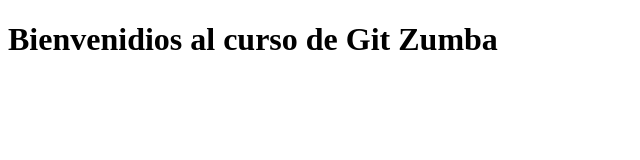
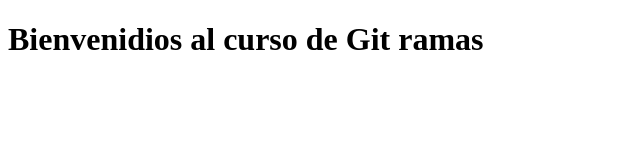
Before and after one commit to CocoMedina/escuelaITProyecto1, a plain HTML site: page index.html in a window 1280 px wide. Shown: the full height of the page, 0-640 px from the left. Drawn offline with Linux system fonts and the light colour scheme.

Commit message:
cambios al index.html

```diff
--- a/index.html
+++ b/index.html
@@ -1,9 +1,9 @@
 <!DOCTYPE html>
 <html>
 <head>
-	<title>Bienvenidos</title>
+	<title>Bienvenidos al manejo de ramas</title>
 </head>
 <body>
-<h1>Bienvenidios al curso de Git Zumba</h1>
+<h1>Bienvenidios al curso de Git ramas</h1>
 </body>
 </html>
```
